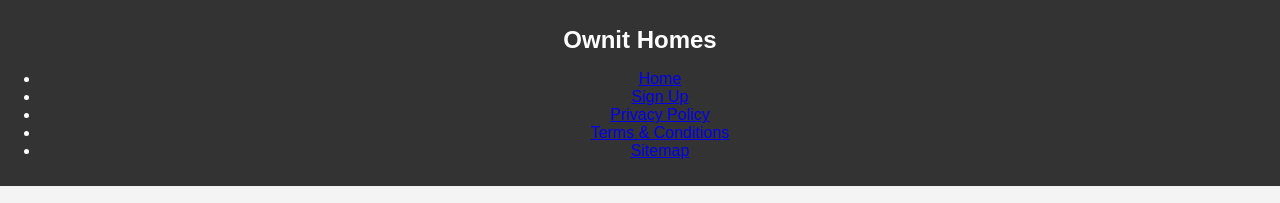
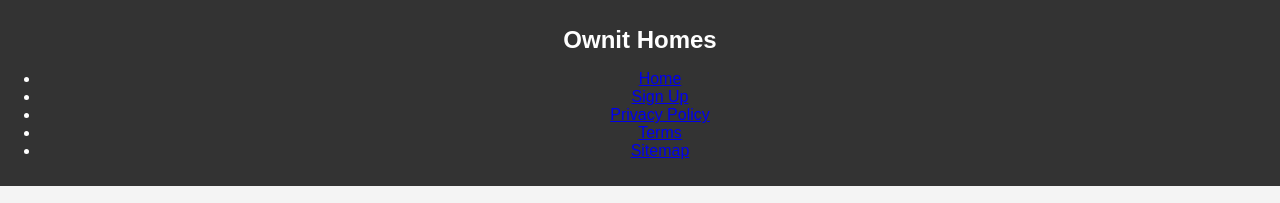
Before and after one commit to jwcomplete/ownit_privacy, a plain HTML site: page index.html in a window 1280 px wide. Shown: the top 203 px of the page. Drawn offline with Linux system fonts and the light colour scheme.

Commit message:
Update index.html

```diff
--- a/index.html
+++ b/index.html
@@ -9,7 +9,6 @@
     <link rel="stylesheet" href="styles.css">
 </head>
 <body>
-    <!-- Navigation Bar -->
     <header>
         <div class="logo">
             <h1>Ownit Homes</h1>
@@ -19,26 +18,23 @@
                 <li><a href="index.html">Home</a></li>
                 <li><a href="signup.html">Sign Up</a></li>
                 <li><a href="privacy.html">Privacy Policy</a></li>
-                <li><a href="terms.html">Terms & Conditions</a></li>
+                <li><a href="terms.html">Terms</a></li>
                 <li><a href="sitemap.html">Sitemap</a></li>
             </ul>
         </nav>
     </header>
 
-    <!-- Hero Section -->
     <section class="hero">
         <h2>Welcome to Ownit Homes</h2>
         <p>Your reliable partner for home buying and selling.</p>
         <a href="signup.html" class="cta-button">Get Started</a>
     </section>
 
-    <!-- About Us Section -->
     <section class="about-us">
         <h2>About Us</h2>
         <p>Ownit Homes is committed to making your home buying experience seamless and efficient. Whether you're buying your first home or selling your current property, we provide personalized solutions and expert advice every step of the way.</p>
     </section>
 
-    <!-- Footer -->
     <footer>
         <p>&copy; 2025 Ownit Homes. All rights reserved.</p>
     </footer>
```
